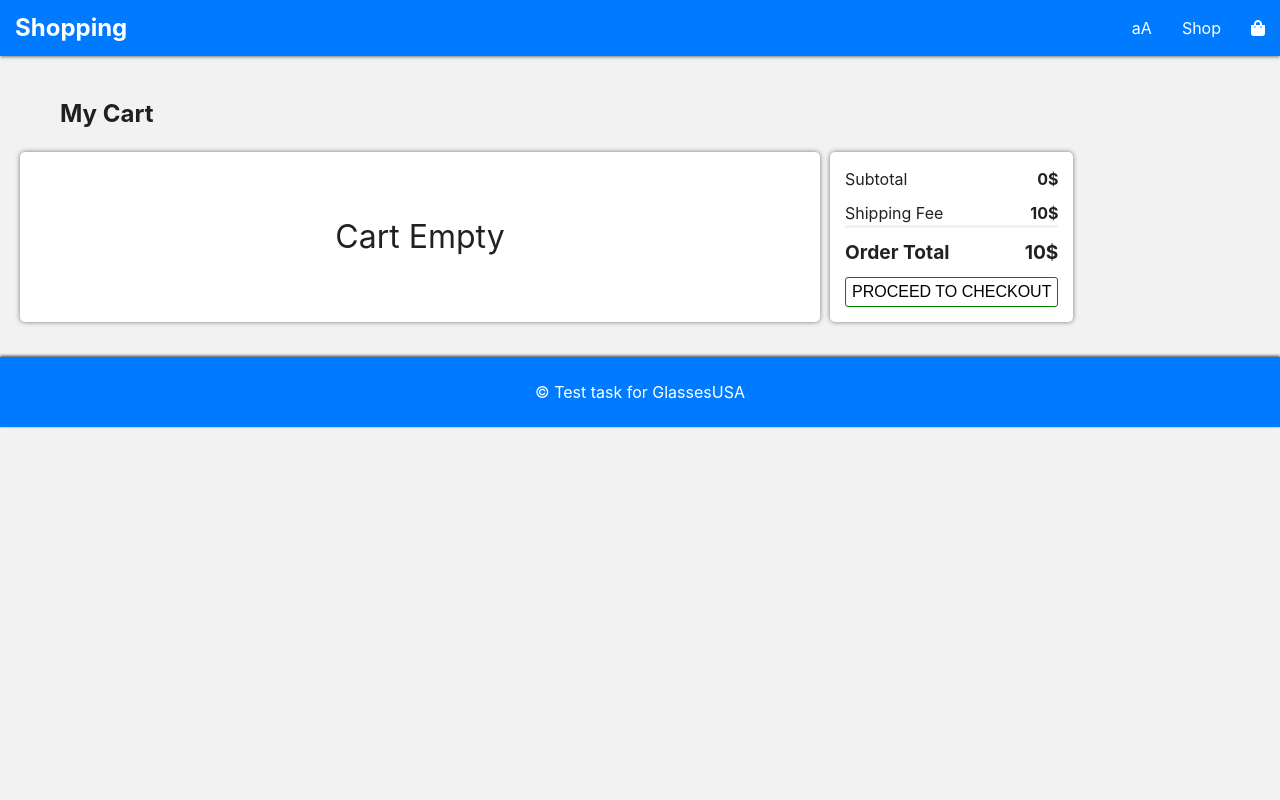
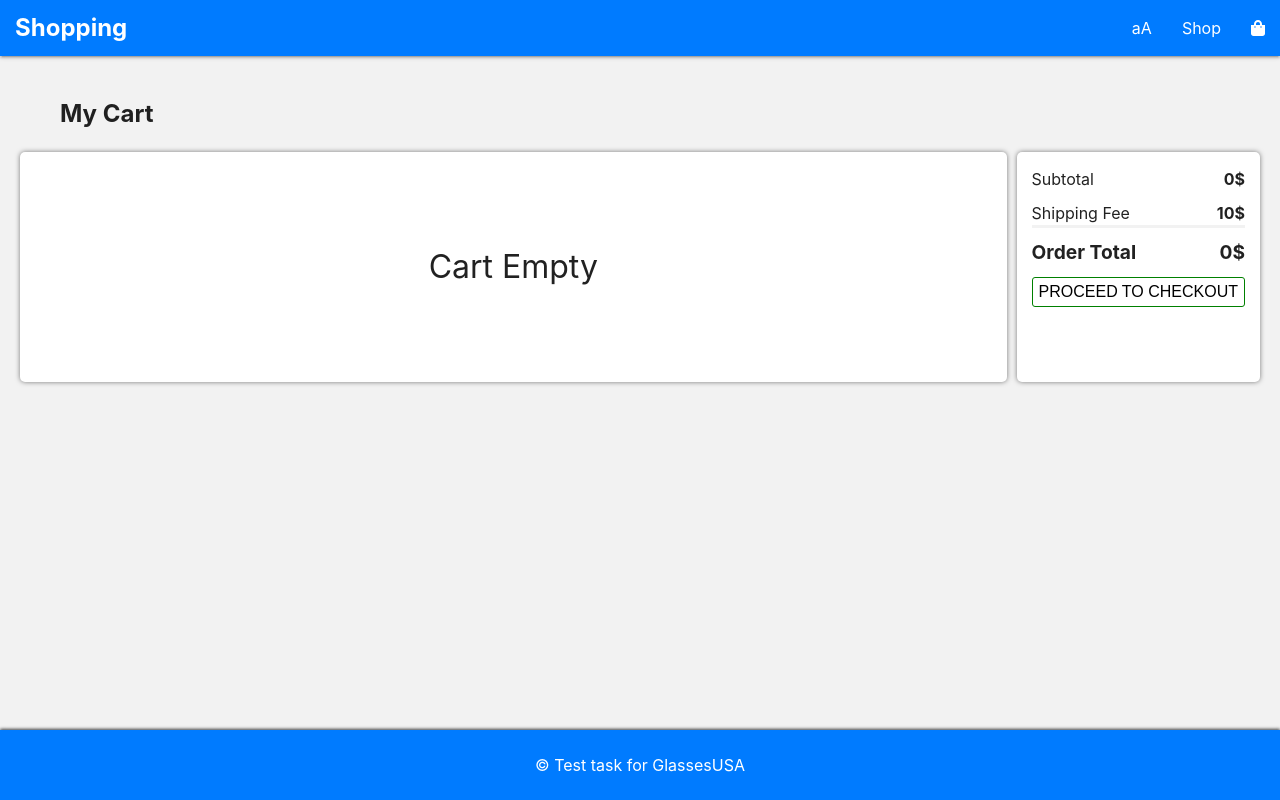
Before and after one commit to r0otx/glassesCart, a React (Create React App) app: page /cart in a window 1280 px wide. Built offline with nearby package versions, Linux system fonts and the light colour scheme.

Commit message:
Fix empty cart

```diff
--- a/src/components/Content/Cart/CartItem/CartItem.jsx
+++ b/src/components/Content/Cart/CartItem/CartItem.jsx
@@ -33,6 +33,8 @@ const CartItem = ({items, DeleteItemOfCartActionCreator, CountUpCartActionCreato
 
     let subTotal = items.map(i => i.price * i.quantity).reduce((a, b) => a + b, 0);
 
+    let orderTotal = subTotal + shippingFee;
+
     return (
         <div className={cls["wrapper"]}>
             <div className={cls["col-1"]}>
@@ -49,7 +51,7 @@ const CartItem = ({items, DeleteItemOfCartActionCreator, CountUpCartActionCreato
                 </div>
                 <div className={cls["total__cost"]}>
                     <div className={cls["total__cost_name"]}>Order Total</div>
-                    <div className={cls["total__cost_cost"]}>{subTotal + shippingFee}$</div>
+                    <div className={cls["total__cost_cost"]}>{items.length > 0 ? orderTotal : 0}$</div>
                 </div>
                 <div className={cls["total__buy"]}>
                     <button className={cls["total__buy_button-proceed"]}>Proceed to Checkout</button>
--- a/src/components/Content/Cart/CartItem/CartItem.module.scss
+++ b/src/components/Content/Cart/CartItem/CartItem.module.scss
@@ -8,6 +8,7 @@ $colourTemplate: #007bff;
 }
 
 .col-1 {
+  width: 100%;
   justify-content: space-between;
   margin-right: 5px;
   background-color: #fff;
@@ -29,6 +30,7 @@ $colourTemplate: #007bff;
   border-radius: 5px;
   margin-left: 5px;
   padding: 15px;
+  height: 200px;
 
   @media (max-width: 992px) {
     margin-left: 0;
@@ -57,7 +59,6 @@ $colourTemplate: #007bff;
   font-size: 2rem;
   justify-content: center;
   align-items: center;
-  width: 100vh;
 
   @media (max-width: 480px) {
     width: 75vh;
--- a/src/index.css
+++ b/src/index.css
@@ -15,3 +15,9 @@ code {
 .font-zoom {
   font-size: 25px;
 }
+
+#root {
+  display: flex;
+  flex-direction: column;
+  height: 100%;
+}
--- a/src/redux/cart-reducer.js
+++ b/src/redux/cart-reducer.js
@@ -38,10 +38,10 @@ const cartReducer = (state = initialState, action) => {
                 ...state,
                 order: state.order.map(item => {
                     if (item.id === action.payload) {
-                        if (item.quantity > 0) {
+                        if (item.quantity > 1) {
                             item.quantity -=1;
                         } else {
-                            item.quantity = 0;
+                            item.quantity = 1;
                         }
                     }
                     return item
--- a/src/redux/goods-reducer.js
+++ b/src/redux/goods-reducer.js
@@ -114,10 +114,10 @@ const goodsReducer = (state = initialState, action) => {
                 ...state,
                 items: state.items.map(item => {
                     if (item.id === action.payload) {
-                        if (item.quantity > 0) {
+                        if (item.quantity > 1) {
                             item.quantity -=1;
                         } else {
-                            item.quantity = 0;
+                            item.quantity = 1;
                         }
                     }
                     return item
```
